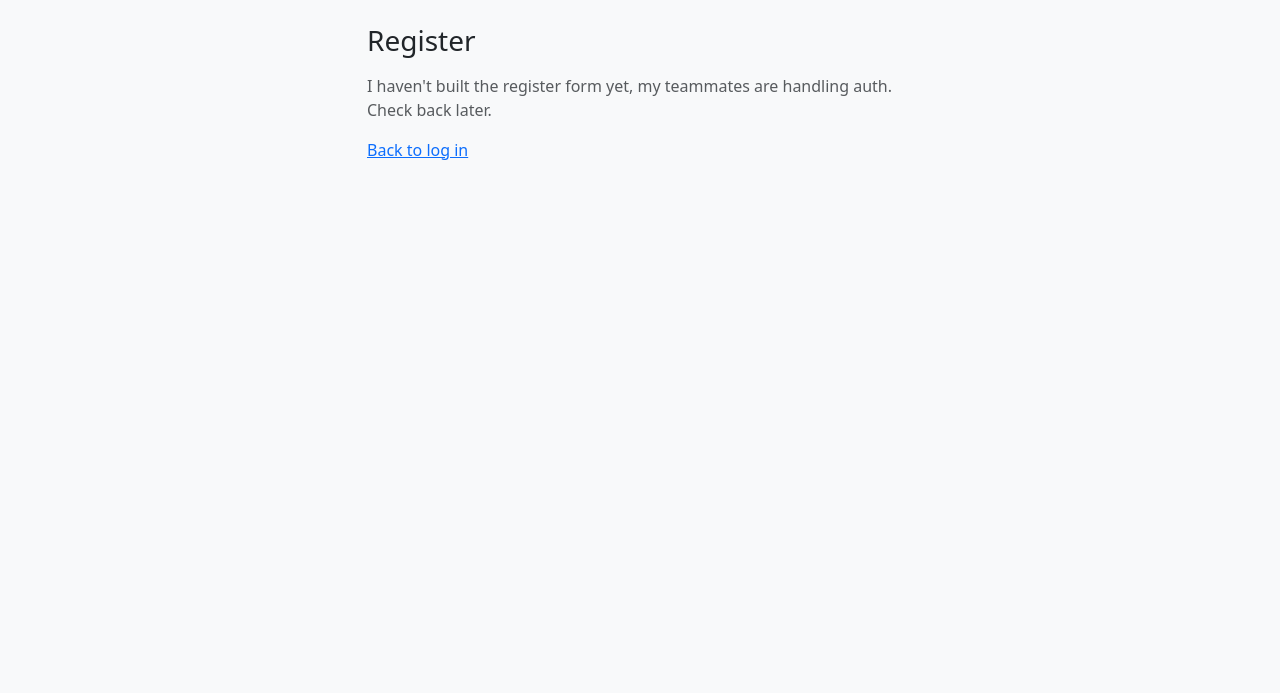
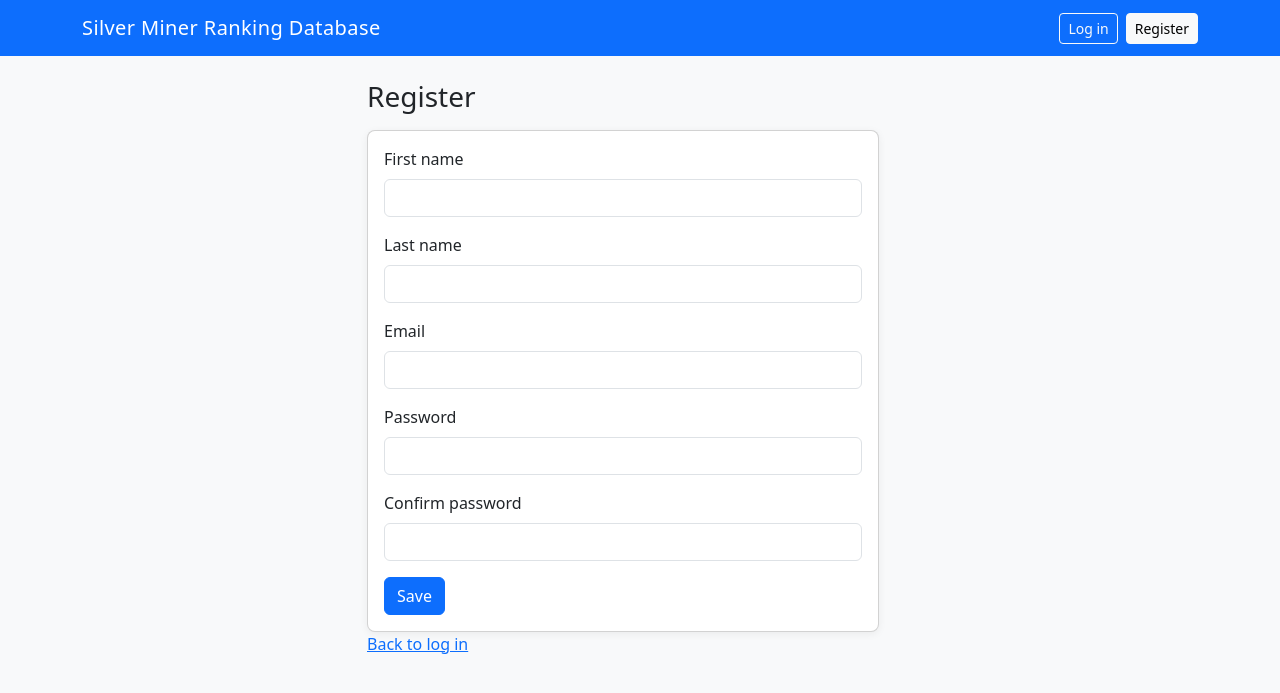
Before and after one commit to imdadriaz/SilverMiningDatabase, a Django app: template mining/templates/mining/ui_register.html in a window 1280 px wide. Shown: the top 693 px of the page. Run offline with Django 4.2, Linux system fonts and the light colour scheme; the template is opened without the code that fills it, so the values that code supplies are empty.

Commit message:
Worked on log in and register forms

```diff
--- a/mining/templates/mining/base.html
+++ b/mining/templates/mining/base.html
@@ -48,7 +48,7 @@
       </div>
     </div>
   </nav>
-  {% elif nav_mode == 'auth' %}
+  {% else %}
   <nav class="navbar navbar-dark bg-primary">
     <div class="container">
       <a class="navbar-brand mb-0 fs-5" href="{% url 'ui_login' %}">Silver Miner Ranking Database</a>
--- a/mining/templates/mining/ui_register.html
+++ b/mining/templates/mining/ui_register.html
@@ -5,7 +5,31 @@
 <div class="row justify-content-center">
   <div class="col-md-8 col-lg-6">
     <h1 class="h3 mb-3">Register</h1>
-    <p class="text-body-secondary">I haven't built the register form yet, my teammates are handling auth. Check back later.</p>
+    <form id="formRegister" class="card sm-card" style="max-width: 32rem;">
+      <div class="card-body">
+        <div class="mb-3">
+          <label class="form-label" for="fname">First name</label>
+          <input type="text" class="form-control" id="fname" name="fname">
+        </div>
+        <div class="mb-3">
+          <label class="form-label" for="lname">Last name</label>
+          <input type="text" class="form-control" id="lname" name="lname">
+        </div>
+        <div class="mb-3">
+          <label class="form-label" for="rEmail">Email</label>
+          <input type="text" class="form-control" id="rEmail" name="email">
+        </div>
+        <div class="mb-3">
+          <label class="form-label" for="rPassword">Password</label>
+          <input type="password" class="form-control" id="rPassword" name="password">
+        </div>
+        <div class="mb-3">
+          <label class="form-label" for="rcPassword">Confirm password</label>
+          <input type="password" class="form-control" id="rcPassword" name="password">
+        </div>
+        <button type="submit" class="btn btn-primary">Save</button>
+      </div>
+    </form>
     <p class="mb-0"><a href="{% url 'ui_login' %}">Back to log in</a></p>
   </div>
 </div>
--- a/mining/urls.py
+++ b/mining/urls.py
@@ -7,6 +7,7 @@ from django.urls import path
 from . import views
 
 urlpatterns = [
+    path('', views.ui_login, name = 'login'),
 
     # ── Auth ──────────────────────────────────────────────────────────────────
     path('login/', views.login_view, name = 'login'),
```
Also changed, not shown: db/SilverMiningDatabase.sql (+4 -3 lines), mining/templates/mining/ui_login.html (+13 -1 lines), mining/migrations/0001_initial.py (added).
